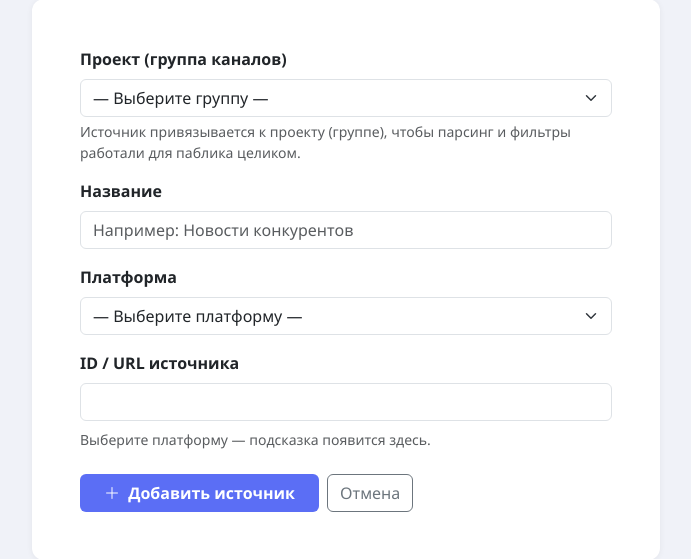
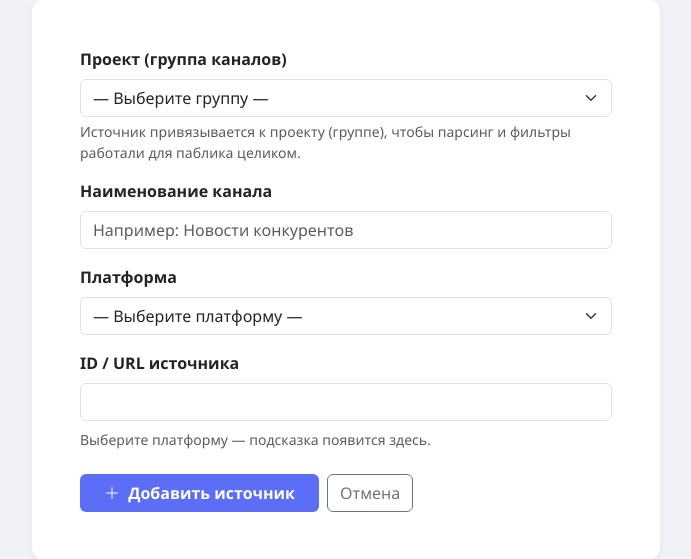
Before and after one commit to popovartem1997/pro_channels, a Django app: template templates/parsing/source_create.html in a window 1280 px wide. Shown: the part 145-704 px from the top of the page, without its empty margins (294-985 px from the left). Run offline with Django 4.2, Linux system fonts and the light colour scheme; the template is opened without the code that fills it, so the values that code supplies are empty.

Commit message:
chore: git save (2026-04-01 16:21) — templates/parsing/source_create.html

```diff
--- a/templates/parsing/source_create.html
+++ b/templates/parsing/source_create.html
@@ -30,7 +30,7 @@
           </div>
 
           <div class="mb-3">
-            <label class="form-label fw-semibold" for="id_name">Название</label>
+            <label class="form-label fw-semibold" for="id_name">Наименование канала</label>
             <input type="text" name="name" id="id_name" class="form-control"
                    value="{{ request.POST.name|default:'' }}"
                    placeholder="Например: Новости конкурентов" required>
```
